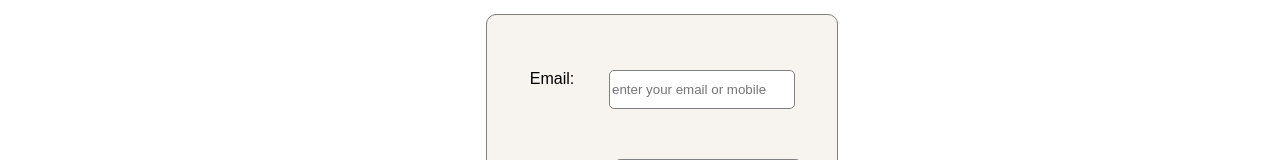
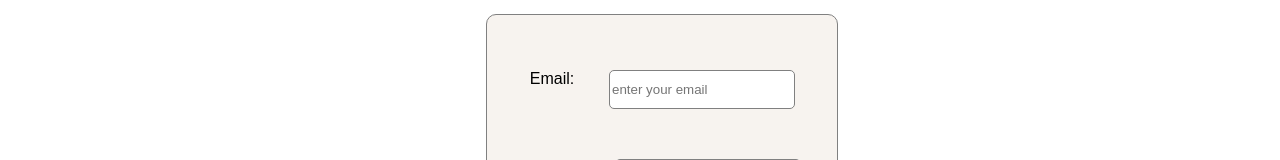
Before and after one commit to kavita2913/Meesho-Clone---React-Project---vhq3mh64jwcy, a React (Create React App) app: page /login in a window 1280 px wide. Shown: the part 149-309 px from the top of the page. Built offline with nearby package versions, Linux system fonts and the light colour scheme.

Commit message:
Update Login.js

```diff
--- a/src/component/Login.js
+++ b/src/component/Login.js
@@ -35,7 +35,7 @@ function Login() {
       <div className='login_cmp'>
         <div className="login_username">
             <p className='lgcpmov'>Email:</p>
-           <input type="text" placeholder='enter your email or mobile' className='lgcpmov' onChange={(e)=>{setLoginDetails({...logindetails,
+           <input type="text" placeholder='enter your email' className='lgcpmov' onChange={(e)=>{setLoginDetails({...logindetails,
            username:e.target.value
            })}}/>
         </div>
```
